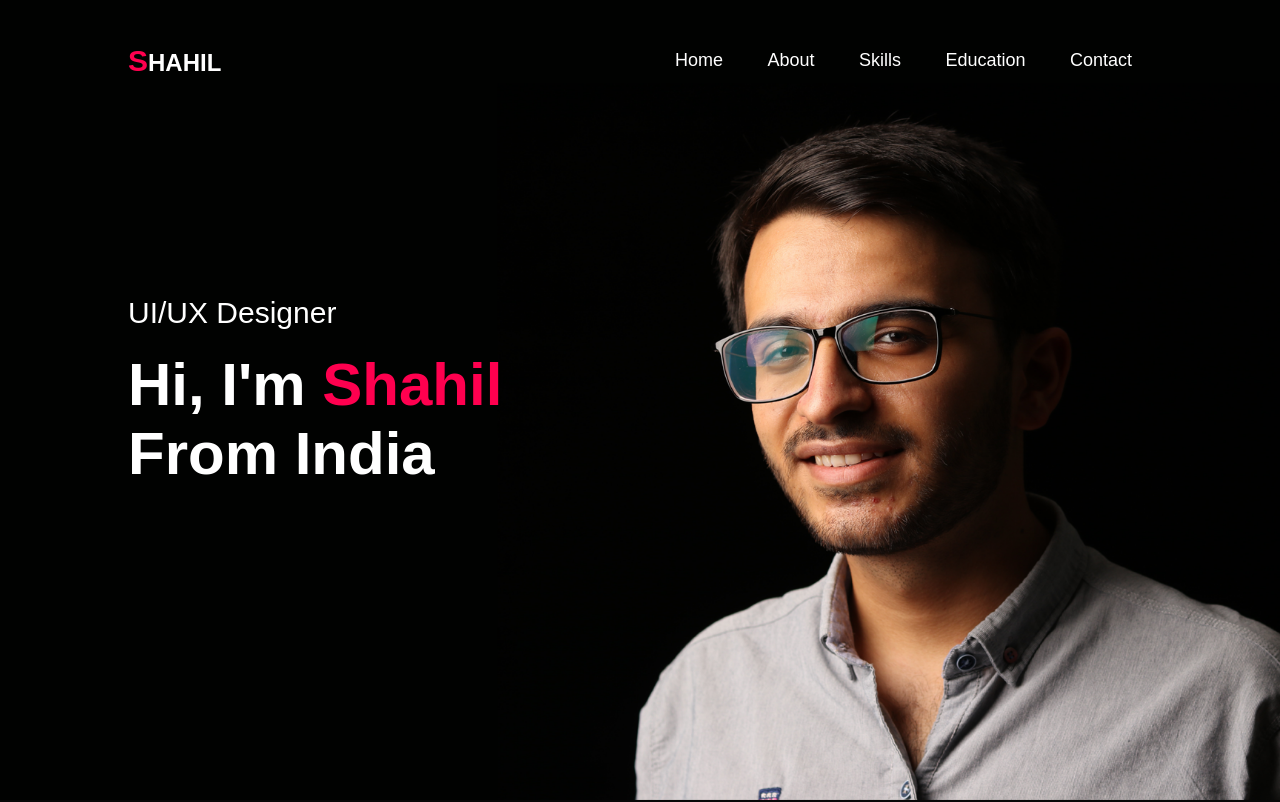
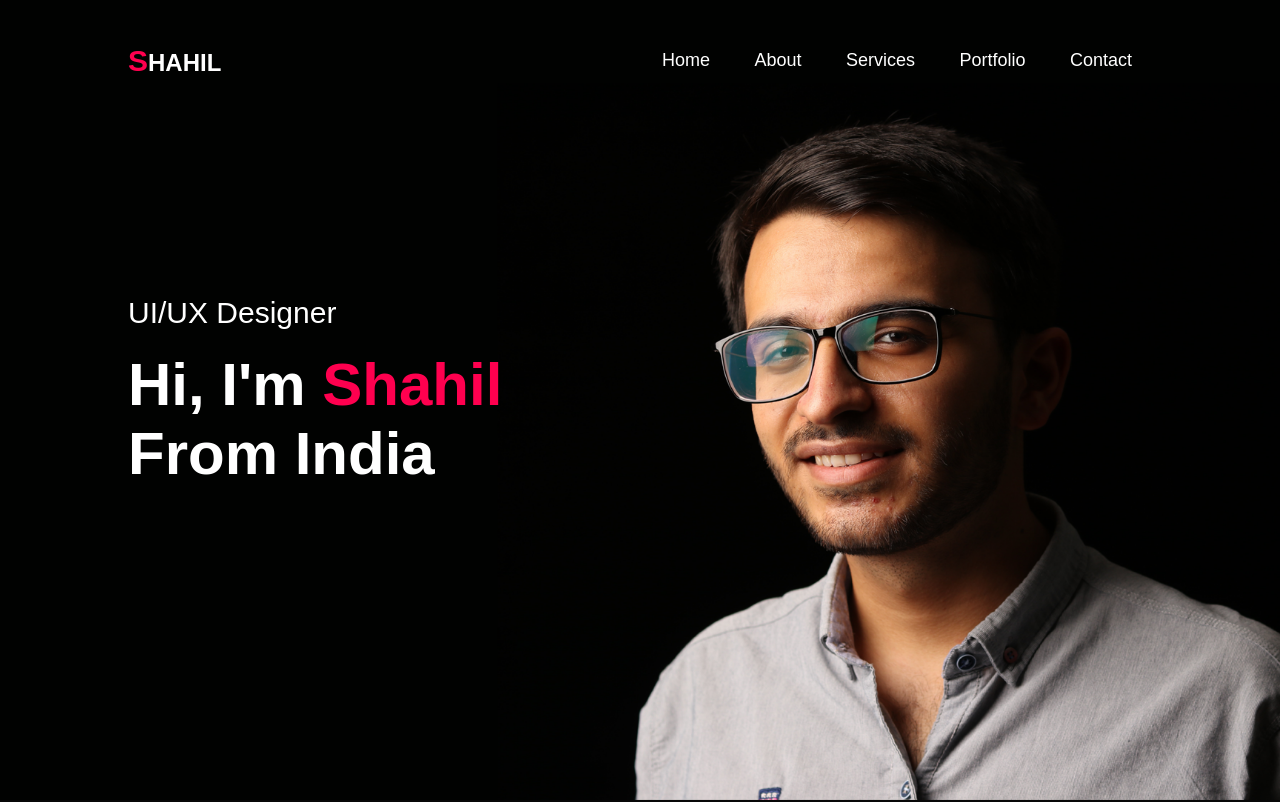
Before and after one commit to Shahil-05/Myportfolio, a plain HTML site: page index.html in a window 1280 px wide. Shown: the top 802 px of the page. Drawn offline with Linux system fonts and the light colour scheme.

Commit message:
Add files via upload

```diff
--- a/index.html
+++ b/index.html
@@ -15,8 +15,8 @@
                     <ul id="sidemenu">
                         <li><a href="#header">Home</a></li>
                         <li><a href="#about">About</a></li>
-                        <li><a href="#services">Skills</a></li>
-                        <li><a href="#portfolio">Education</a></li>
+                        <li><a href="#services">Services</a></li>
+                        <li><a href="#portfolio">Portfolio</a></li>
                         <li><a href="#contact">Contact</a></li>
                         <i class="fas fa-xmark" onclick="closemenu()"></i>
                     </ul>
```
